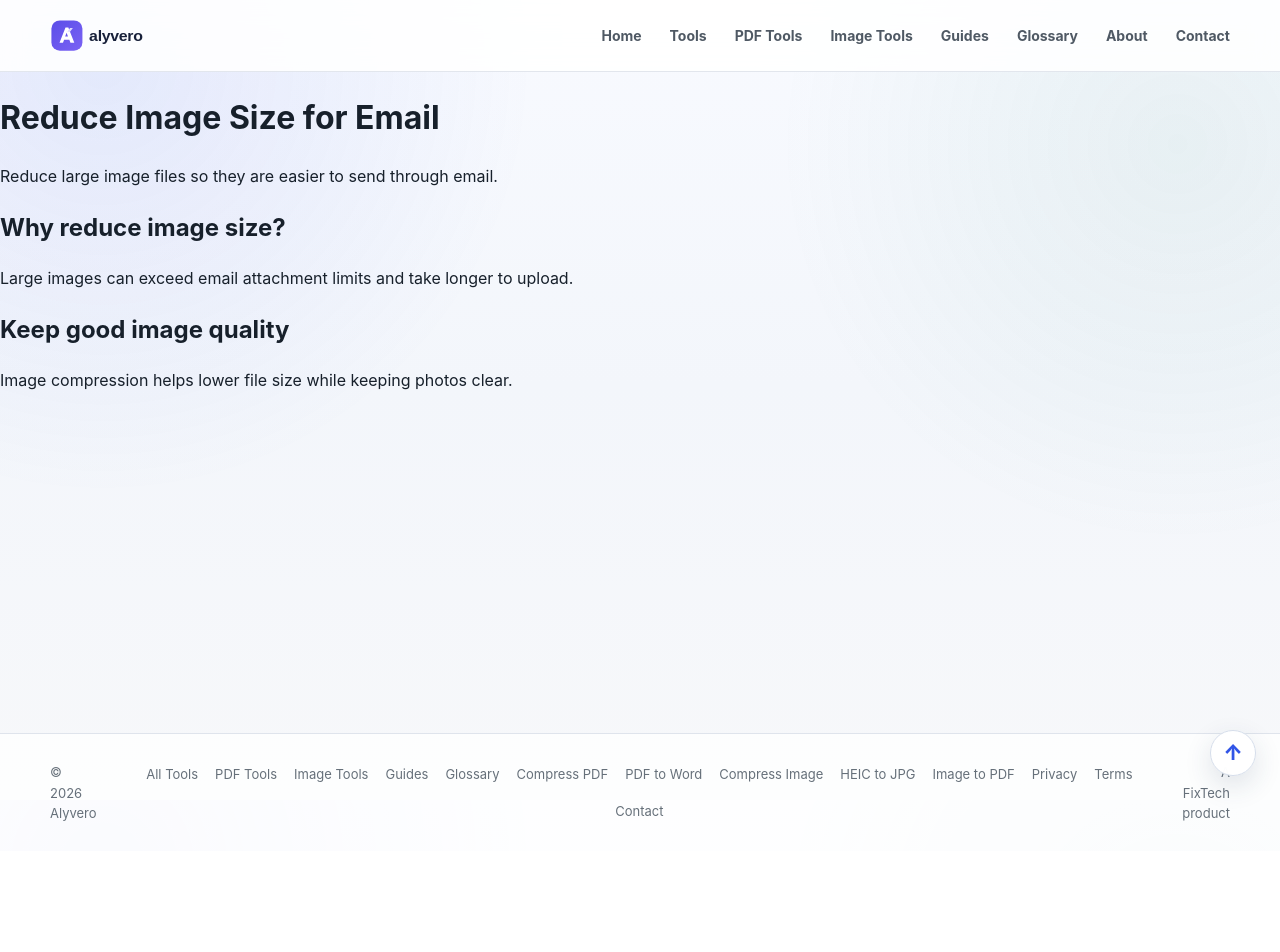
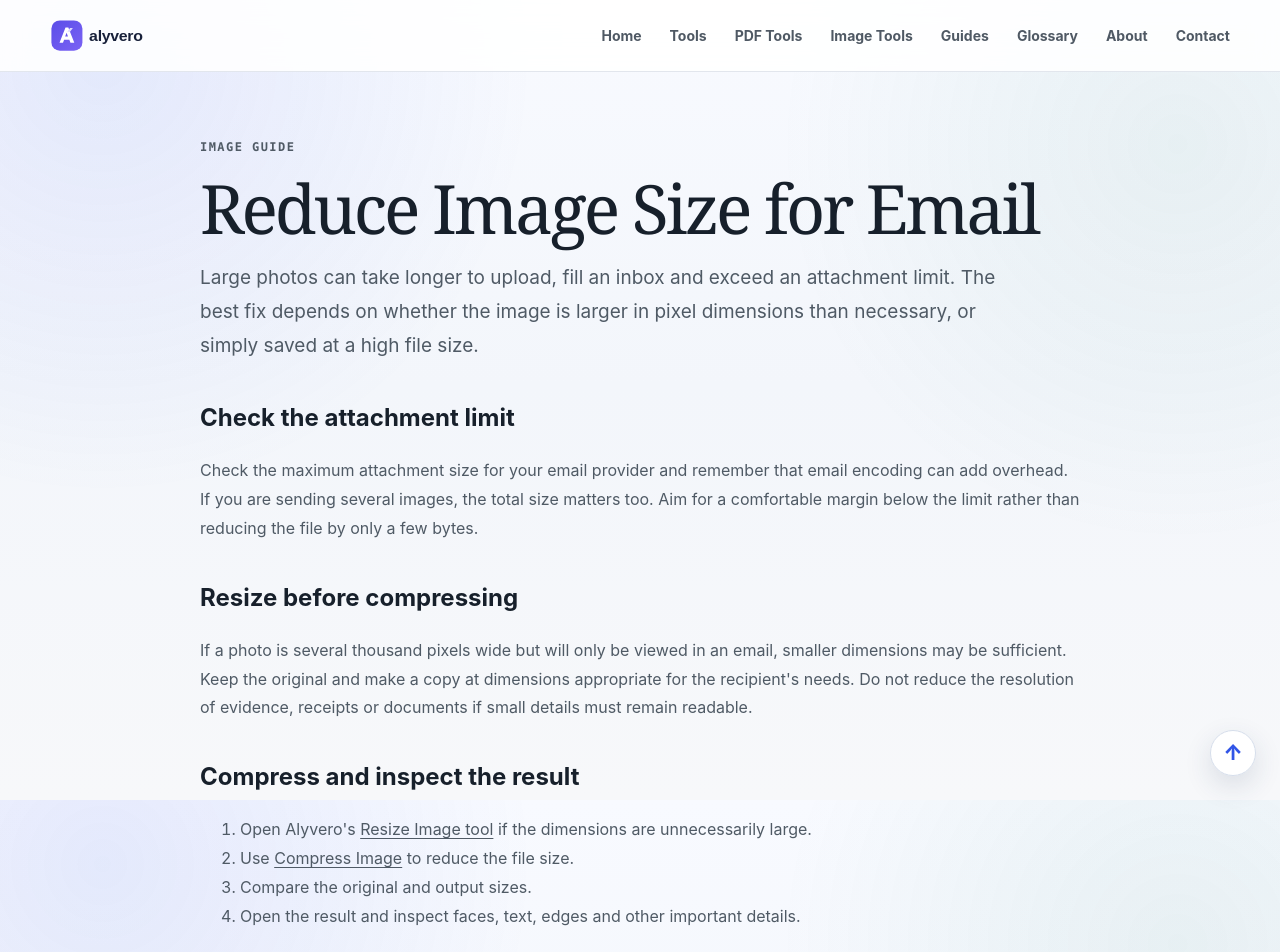
Before and after one commit to rindodi/alyvero, a Next.js app: page /guides/reduce-image-size-for-email in a window 1280 px wide. Shown: the top 952 px of the page. Before the commit the page ends 851 px from the top, so only its background shows below. Built offline with nearby package versions, Linux system fonts and the light colour scheme.

Commit message:
Add canonical and expand email image size guide

```diff
--- a/app/guides/reduce-image-size-for-email/page.tsx
+++ b/app/guides/reduce-image-size-for-email/page.tsx
@@ -1,30 +1,59 @@
 import type { Metadata } from "next";
+import Link from "next/link";
 
 export const metadata: Metadata = {
-  title: "Reduce Image Size for Email | Alyvero",
+  title: "Reduce Image Size for Email Attachments | Alyvero",
   description:
-    "Learn how to reduce image size for email attachments while keeping good quality.",
+    "Reduce oversized email images by choosing sensible dimensions and compression, then check the final file size and visual quality.",
+  alternates: { canonical: "/guides/reduce-image-size-for-email" },
 };
 
 export default function Page() {
   return (
-    <main>
+    <main className="container content-page">
+      <p className="eyebrow">Image guide</p>
       <h1>Reduce Image Size for Email</h1>
-
-      <p>
-        Reduce large image files so they are easier to send through email.
+      <p className="lead">
+        Large photos can take longer to upload, fill an inbox and exceed an
+        attachment limit. The best fix depends on whether the image is larger in
+        pixel dimensions than necessary, or simply saved at a high file size.
       </p>
 
-      <h2>Why reduce image size?</h2>
-
+      <h2>Check the attachment limit</h2>
       <p>
-        Large images can exceed email attachment limits and take longer to upload.
+        Check the maximum attachment size for your email provider and remember
+        that email encoding can add overhead. If you are sending several images,
+        the total size matters too. Aim for a comfortable margin below the limit
+        rather than reducing the file by only a few bytes.
       </p>
 
-      <h2>Keep good image quality</h2>
+      <h2>Resize before compressing</h2>
+      <p>
+        If a photo is several thousand pixels wide but will only be viewed in an
+        email, smaller dimensions may be sufficient. Keep the original and make a
+        copy at dimensions appropriate for the recipient's needs. Do not reduce
+        the resolution of evidence, receipts or documents if small details must
+        remain readable.
+      </p>
 
+      <h2>Compress and inspect the result</h2>
+      <ol>
+        <li>Open Alyvero's <Link href="/resize-image">Resize Image tool</Link> if the dimensions are unnecessarily large.</li>
+        <li>Use <Link href="/compress-image">Compress Image</Link> to reduce the file size.</li>
+        <li>Compare the original and output sizes.</li>
+        <li>Open the result and inspect faces, text, edges and other important details.</li>
+      </ol>
+
+      <h2>Choose the format carefully</h2>
       <p>
-        Image compression helps lower file size while keeping photos clear.
+        JPG is commonly suitable for photographs, while PNG is useful for
+        graphics or transparency but can produce larger files. WebP can be
+        efficient, although the recipient's workflow may not accept it. When
+        compatibility matters most, confirm the required format before sending.
+      </p>
+      <p>
+        Keep the original image until the recipient has received the attachment
+        and you know the smaller version is acceptable.
       </p>
     </main>
   );
```
